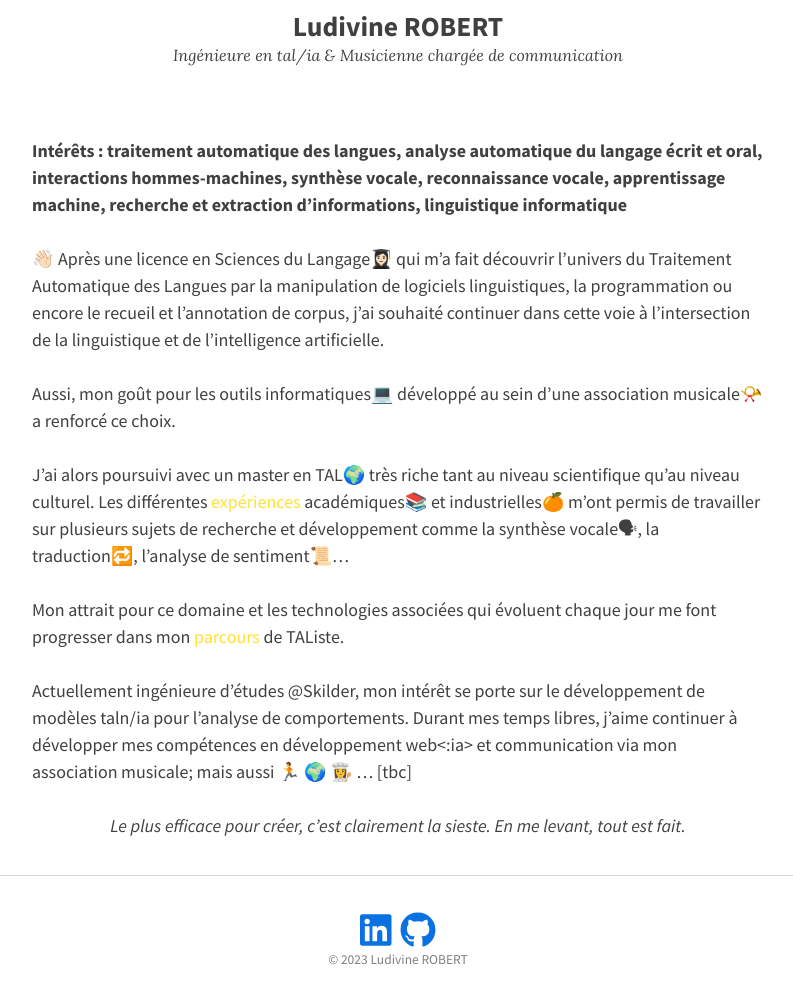
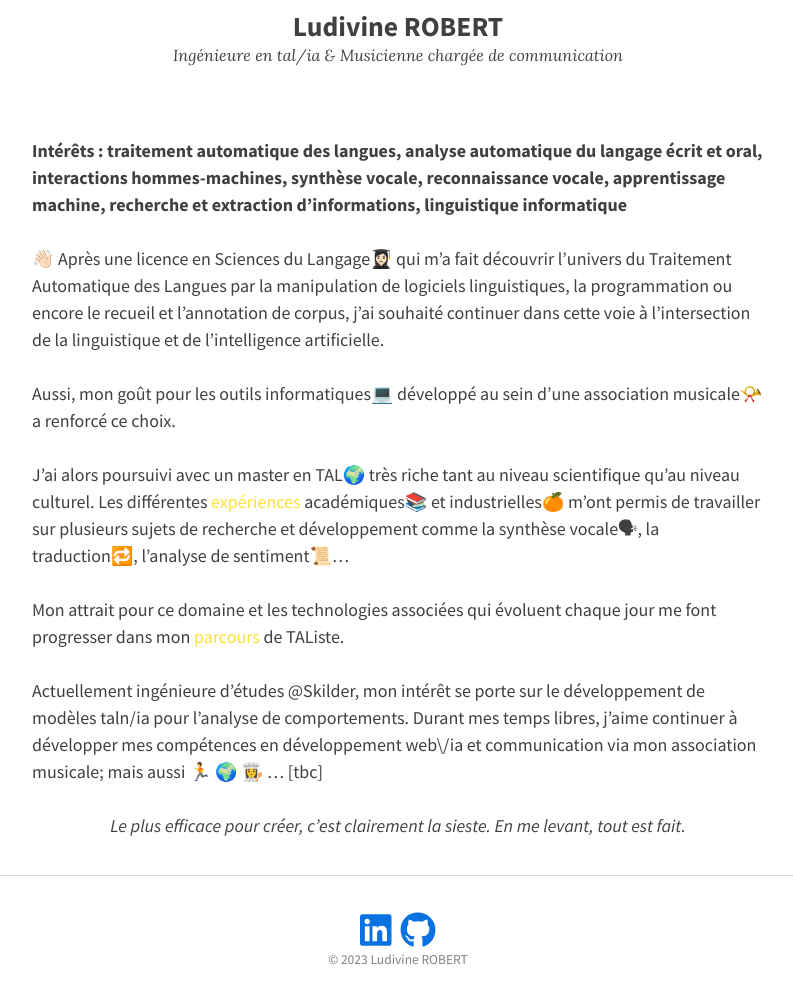
Before and after one commit to ludivinero/ludivinero.github.io, a Jekyll site: the page built from index.md, in a window 1280 px wide, cut to the strip 221-1263 px from the top of the page. Shown: the top 1004 px of the strip, without its empty margins (242-1035 px from the left). Built offline with Jekyll 4.4.1, drawn with Linux system fonts in a browser that asks for light colours; nearby versions of some CDN libraries; part of the change alters nothing that is shown.

```diff
--- a/index.md
+++ b/index.md
@@ -19,7 +19,7 @@ Les différentes <a href="https://ludivinero.github.io/page/" style="color:#ffe1
 Mon attrait pour ce domaine et les technologies associées qui évoluent chaque jour me font progresser dans mon <a href="https://ludivinero.github.io/page2/" style="color:#ffe135; text-decoration:none;">parcours</a> de TAListe.
 
 Actuellement ingénieure d'études @Skilder, mon intérêt se porte sur le développement de modèles taln/ia pour l’analyse de comportements.
-Durant mes temps libres, j'aime continuer à développer mes compétences en développement web<:ia> et communication via mon association musicale; mais aussi 🏃‍ 🌍 👩‍🍳 ...
+Durant mes temps libres, j'aime continuer à développer mes compétences en développement web\/ia et communication via mon association musicale; mais aussi 🏃‍ 🌍 👩‍🍳 ...
 [tbc]
 
 
```
